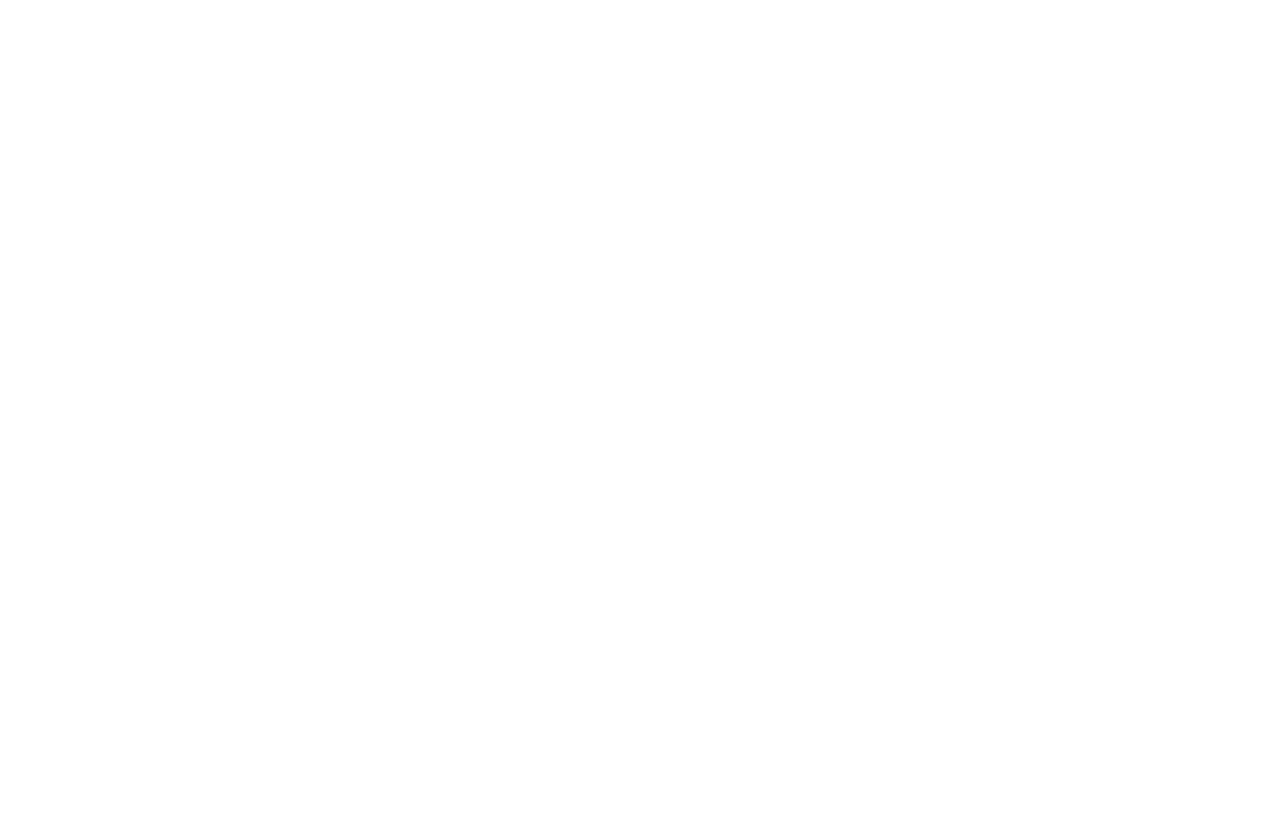
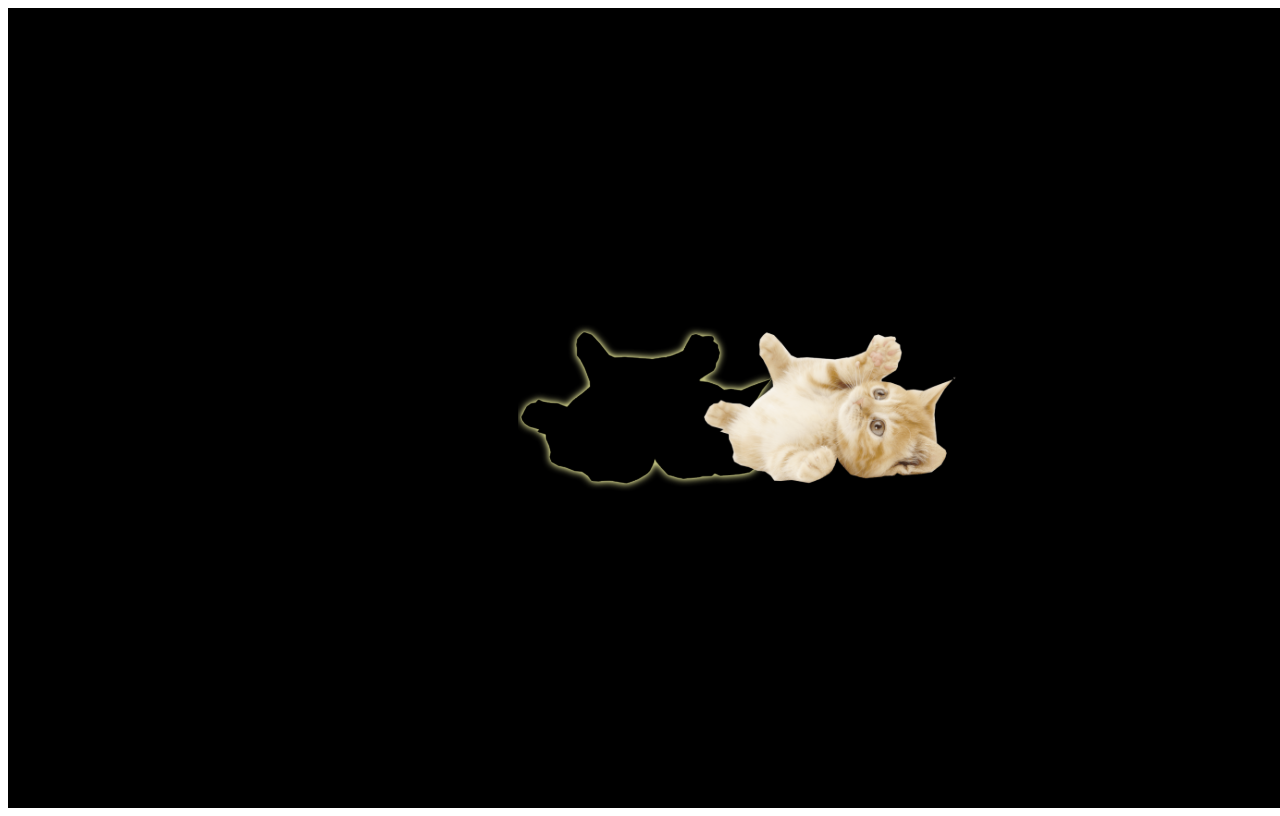
Before and after one commit to vincentwti/DailyARWeb, a website built with Vite: page index.html in a window 1280 px wide. Built offline with nearby package versions, Linux system fonts and the light colour scheme; animation ran at ten frames a second.

Commit message:
update cat

```diff
--- a/index.html
+++ b/index.html
@@ -4,9 +4,11 @@
     <meta charset="UTF-8">
     <meta name="viewport" content="width=device-width, initial-scale=1.0">
     <title>Document</title>
+
     <script src="https://aframe.io/releases/1.6.0/aframe.min.js"></script>
-    <script src="https://cdn.jsdelivr.net/gh/hiukim/mind-ar-js@1.2.5/dist/mindar-image.prod.js"></script>
-    <script src="https://cdn.jsdelivr.net/gh/hiukim/mind-ar-js@1.2.5/dist/mindar-image-aframe.prod.js"></script>
+    <!-- <script src="https://cdn.jsdelivr.net/gh/hiukim/mind-ar-js@1.2.5/dist/mindar-image.prod.js"></script> -->
+    <!-- <script src="https://cdn.jsdelivr.net/gh/donmccurdy/aframe-extras@v7.0.0/dist/aframe-extras.min.js"></script> -->
+    <!-- <script src="https://cdn.jsdelivr.net/gh/hiukim/mind-ar-js@1.2.5/dist/mindar-image.aframe.js"></script> -->
     <script type="importmap">
         {
           "imports": {
--- a/src/js/scripts.js
+++ b/src/js/scripts.js
@@ -3,6 +3,13 @@ import * as THREE from 'three';
 
 const scene = new THREE.Scene();
 const camera = new THREE.PerspectiveCamera( 75, window.innerWidth / window.innerHeight, 0.1, 1000 );
+const loader = new THREE.TextureLoader();
+let isPaused = false;
+const targetInitialPos = new THREE.Vector3(-2, 0, 0);
+const targetSpeed = 0.1;
+const fps = 30;
+
+camera.position.set(0, 0, 2);
 
 // const renderer = new THREE.WebGLRenderer();
 // renderer.setSize( window.innerWidth, window.innerHeight );
@@ -16,38 +23,70 @@ const camera = new THREE.PerspectiveCamera( 75, window.innerWidth / window.inner
 // camera.position.z = 5;
 
 // function animate() {
-// 	requestAnimationFrame( animate );
-// 	renderer.render( scene, camera );
-//     cube.rotation.x += 0.01;
+  // 	requestAnimationFrame( animate );
+  // 	renderer.render( scene, camera );
+  //     cube.rotation.x += 0.01;
 //     cube.rotation.y += 0.01;
 // }
 // animate();
+
+const color = 0xFFFFFF;
+const intensity = 1;
+const light = new THREE.AmbientLight(color, intensity);
+scene.add(light);
 
 const planeWidth = 1;
 const planeHeight = 1;
 const geometry = new THREE.PlaneGeometry(planeWidth, planeHeight);
 
-const loader = new THREE.TextureLoader();
+const renderer = new THREE.WebGLRenderer();
+renderer.setSize( window.innerWidth, window.innerHeight );
+document.body.appendChild( renderer.domElement );
 
-makeInstance(geometry, 'white', 0, 'images/CatOutline.png');
-makeInstance(geometry, 'white',  0, 'images/Cat.png');
+const outlineObj = makeInstance(geometry, 0, new THREE.Vector3(0, 0, 0), 'images/CatOutline.png');
+const targetObj = makeInstance(geometry,  0, targetInitialPos, 'images/Cat.png');
+
+window.addEventListener('pointerdown', click);
 
 function render() {
+  setTimeout( function() {
+
     requestAnimationFrame(render);
+  }, 1000 / fps );
+
+    renderer.render( scene, camera );
+    if(!isPaused)
+    {
+      targetObj.position.x +=  targetSpeed;
+      if(targetObj.position.x > -targetInitialPos.x)
+      {
+        targetObj.position.set(targetInitialPos.x, targetInitialPos.y, targetInitialPos.z);
+      }
+    }
 }
 
-function makeInstance(geometry, color, rotY, url) {
+function click(event){
+  isPaused = !isPaused
+}
+
+render();
+
+function makeInstance(geometry, rotY, position, url) {
     const texture = loader.load(url, render);
-    const material = new THREE.MeshPhongMaterial({
-      color,
+    const material = new THREE.MeshBasicMaterial({
+      color: 'white',
       map: texture,
-      opacity: 0.5,
+      opacity: 1,
       transparent: true,
       side: THREE.DoubleSide,
     });
+    const mesh = new THREE.Mesh(geometry, material);
 
-    const mesh = new THREE.Mesh(geometry, material);
     scene.add(mesh);
+    mesh.position.x = position.x;
+    mesh.position.y = position.y;
+    mesh.position.z = position.z;
 
     mesh.rotation.y = rotY;
+    return mesh;
 }
```
Also changed, not shown: images/Chess.jpg (added).
